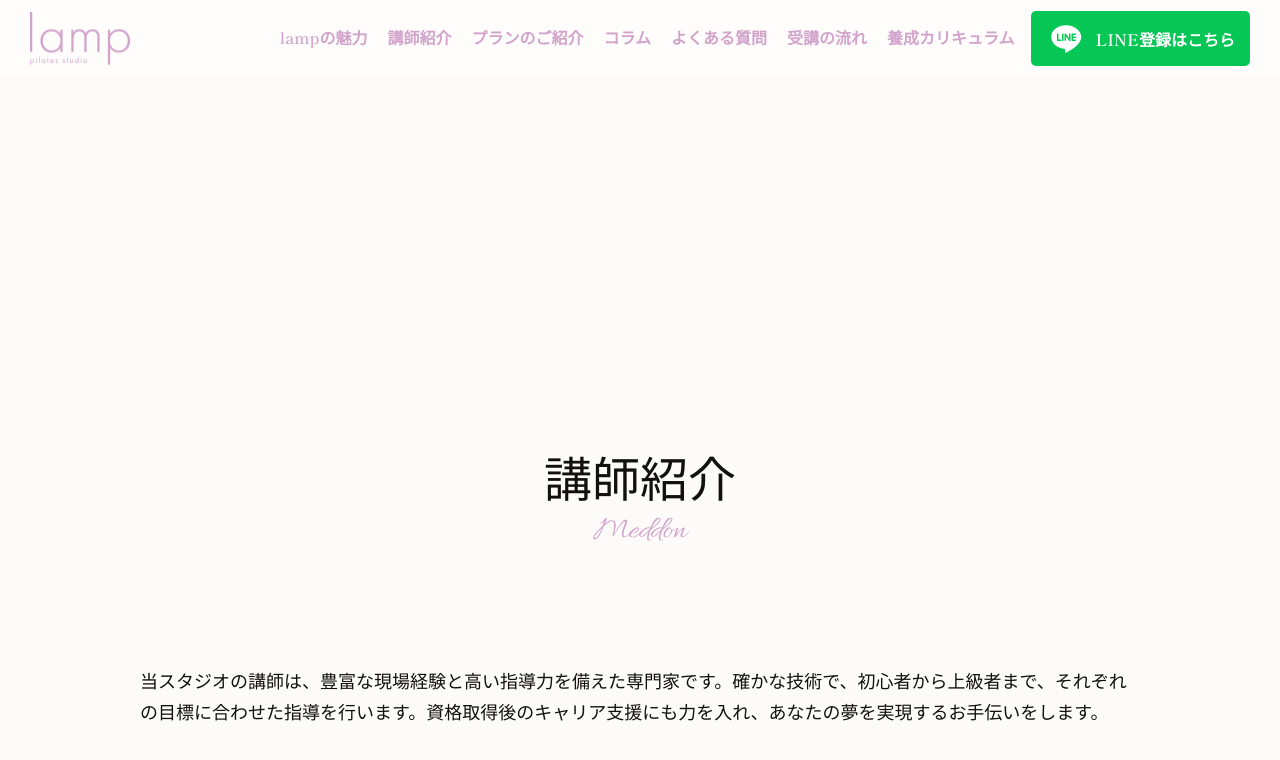
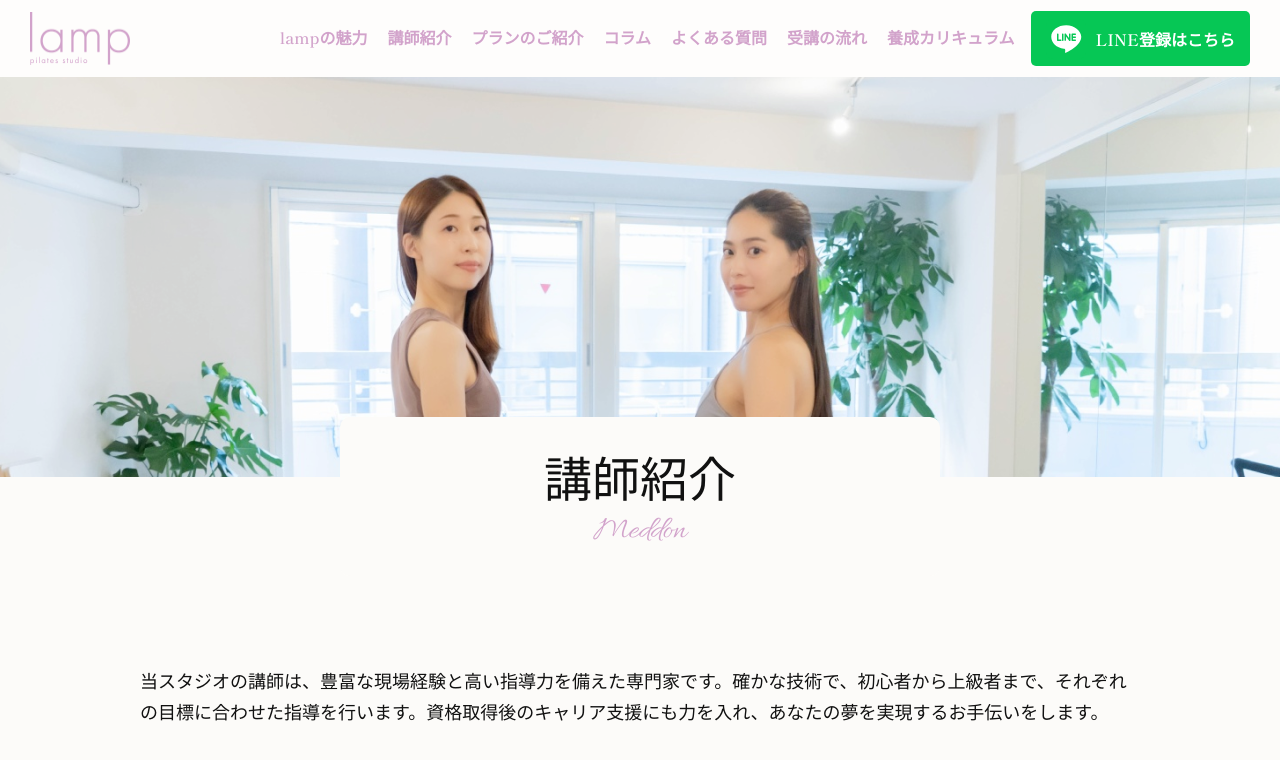
Before and after one commit to tmksh/lamp-anima, a React (Vite) app: page /u35611u24107u32057u20171 in a window 1280 px wide. Shown: the top 760 px of the page. Built offline with nearby package versions, Linux system fonts and the light colour scheme.

Commit message:
Updated Frame9.jsx

```diff
--- a/src/screens/Screen4/sections/Frame10/Frame10.jsx
+++ b/src/screens/Screen4/sections/Frame10/Frame10.jsx
@@ -3,7 +3,7 @@ import React from "react";
 export const Frame10 = () => {
   return (
     <div className="flex flex-col w-full items-center justify-center gap-[100px] pl-[86px] pr-[136px] pt-20 pb-[120px] relative flex-[0_0_auto] bg-[#fcfbf9]">
-      <div className="flex flex-col items-end gap-[50px] relative self-stretch w-full flex-[0_0_auto]">
+      <div className="flex flex-col items-center gap-[50px] relative self-stretch w-full flex-[0_0_auto]">
         <div className="flex w-[1050px] items-start justify-center gap-[50px] relative flex-[0_0_auto]">
           <div className="relative w-[400px] h-[530px]">
             <img
@@ -68,7 +68,7 @@ export const Frame10 = () => {
         </div>
       </div>
 
-      <div className="flex flex-col items-end gap-[50px] relative self-stretch w-full flex-[0_0_auto]">
+      <div className="flex flex-col items-center gap-[50px] relative self-stretch w-full flex-[0_0_auto]">
         <div className="flex w-[1050px] items-start justify-center gap-[50px] relative flex-[0_0_auto]">
           <div className="relative w-[400px] h-[530px]">
             <img
--- a/src/screens/Screen4/sections/Frame9/Frame9.jsx
+++ b/src/screens/Screen4/sections/Frame9/Frame9.jsx
@@ -2,7 +2,7 @@ import React from "react";
 
 export const Frame9 = () => {
   return (
-    <div className="inline-flex flex-col items-start relative flex-[0_0_auto]">
+    <div className="flex flex-col items-center relative w-full">
       <div className="relative w-full h-[500px]">
         <img
           className="absolute top-0 left-0 w-full h-[400px]"
```
